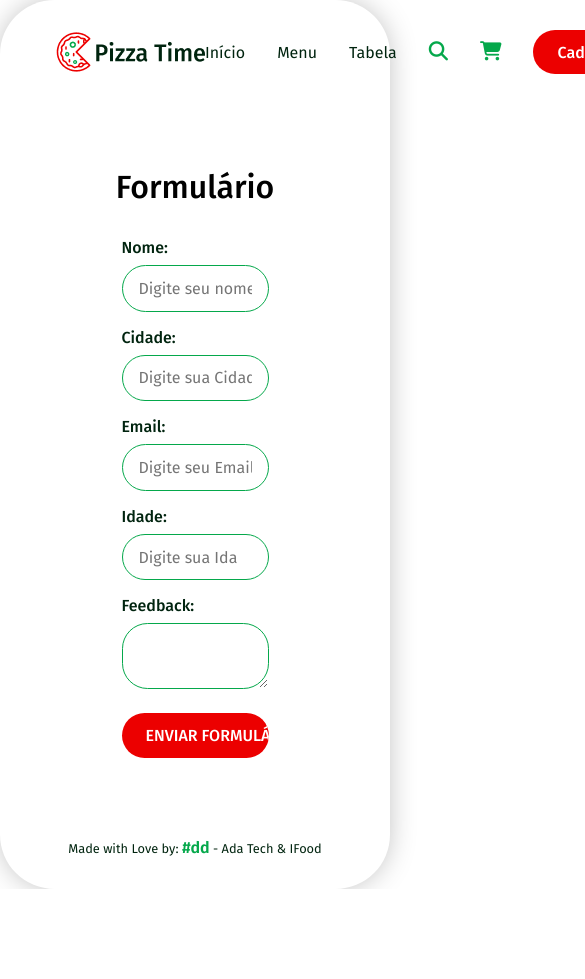
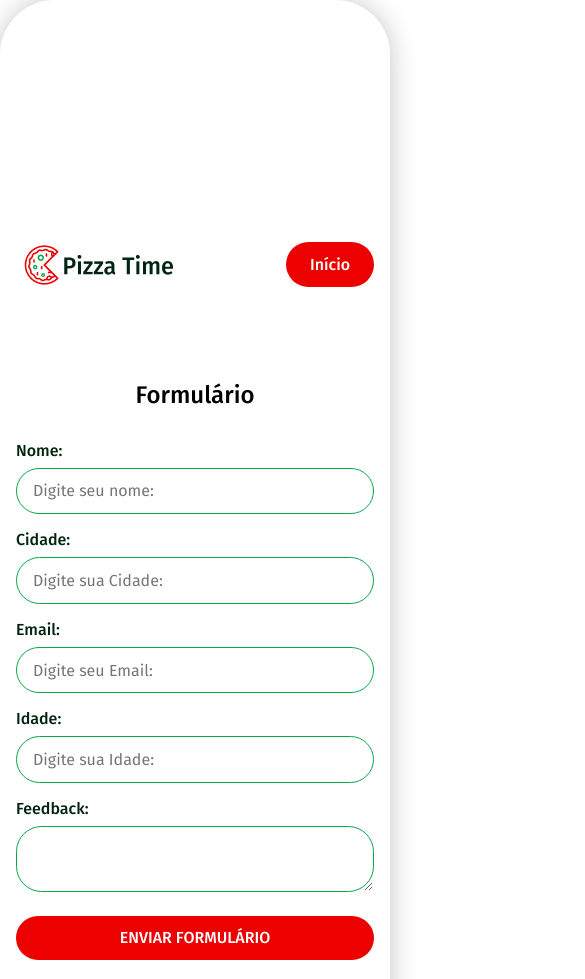
Before and after one commit to Eduangelini/ada-projeto1, a plain HTML site: page formulario.html in a window 390 px wide. Shown: the top 979 px of the page, 585 px wide, since content can reach past the window. Before the commit the page ends 889 px from the top, so only its background shows below. Drawn offline with Linux system fonts and the light colour scheme.

Commit message:
#5.1 - Adicionando responsividade

```diff
--- a/formulario.html
+++ b/formulario.html
@@ -35,15 +35,22 @@
 
   <!-- INICIO DO HEADER DO CARDAPIO -->
 
-  <header id="inicio">
-    <img src="./img/logo.png" alt="">
+  <header class="header__header" id="inicio">
+    <img src="./img/logo.png" alt="3/4 de uma pizza em vermelho com detalhes verde com o nome Pizza Time em preto">
     <nav>
-      <a href="./index.html">Início</a>
-      <a href="./index.html">Menu</a>
-      <a href="./index.html">Tabela</a>
+      <a class="nav__navigation" href="#inicio">Início</a>
+      <a class="nav__navigation" href="#menu">Menu</a>
+      <a class="nav__navigation" href="#tabela">Tabela</a>
       <i class="fa-solid fa-magnifying-glass"></i>
       <i class="fa-solid fa-cart-shopping"></i>
       <a href="./formulario.html" class="button">Cadastrar</a>
+    </nav>
+  </header>
+
+  <header class="header__resp" id="inicio">
+    <img src="./img/logo.png" alt="3/4 de uma pizza em vermelho com detalhes verde com o nome Pizza Time em preto">
+    <nav>
+      <a href="./index.html" class="button">Início</a>
     </nav>
   </header>
 
@@ -59,8 +66,7 @@
 
     <!-- INICIO DO FORMULÁRIO -->
 
-    <!-- <form method="post" action="https://652d071ef9afa8ef4b26a631.mockapi.io/posts" target="_blank"> -->
-    <form>
+    <form method="post" action="https://653c6075d5d6790f5ec7f08e.mockapi.io/ada-pizza" target="_blank">
 
       <label for="name">Nome:</label>
       <input type="text" id="name" name="name" required placeholder="Digite seu nome:">
--- a/style/formulario.css
+++ b/style/formulario.css
@@ -93,6 +93,10 @@ header {
   padding: 1.5rem 0;
 }
 
+.header__resp {
+  visibility: hidden;
+}
+
 nav {
   display: flex;
   align-items: center;
@@ -145,7 +149,7 @@ main {
 form {
   display: flex;
   flex-direction: column;
-  width: 50%;
+  width: 100%;
 }
 
 label {
@@ -190,3 +194,53 @@ footer {
 }
 
 /* FIM DA CONFIG DA FOOTER */
+
+/* INICIO DA RESPONSIVIDADE */
+
+@media (max-width: 768px) {
+
+  .header__header {
+    visibility: hidden;
+    flex-direction: column;
+  }
+
+  .header__resp {
+    visibility: visible;
+  }
+
+  hero {
+    flex-direction: column;
+    gap: 2rem;
+  }
+
+  body {
+    padding: 0 1rem;
+  }
+
+  h1 {
+    font-size: 2.5rem;
+  }
+
+  h2 {
+    font-size: 1.5rem;
+  }
+
+  h3 {
+    font-size: 1.2rem;
+  }
+
+  form {
+    width: 100%;
+  }
+
+  label {
+    text-align: left;
+  }
+
+  input,
+  textarea {
+    width: 100%;
+  }
+}
+
+/* FIM DA RESPONSIVIDADE */
--- a/style/style.css
+++ b/style/style.css
@@ -86,6 +86,10 @@ i {
 /* FINAL CONFIG GERAL */
 
 /* INICIO HEADER CONFIG */
+
+.header__resp {
+  visibility: hidden;
+}
 
 header {
   display: flex;
@@ -246,13 +250,15 @@ footer {
 
 @media (max-width: 768px) {
 
-  header {
+  /* NÃO CONSEGUI FAZER A RESPONSIVIDADE DO HEADER, CONSEGUI SOMENTE PENSAR SOMENTE NESSA SOLUÇAO */
+
+  .header__header {
+    visibility: hidden;
     flex-direction: column;
   }
 
-  nav {
-    visibility: hidden;
-    align-items: center;
+  .header__resp {
+    visibility: visible;
   }
 
   hero {
@@ -264,12 +270,8 @@ footer {
     order: 1;
   }
 
-  .nav__navigation {
-    visibility: hidden;
-  }
-
   body {
-    padding: 0 1rem;
+    padding: 0 0.5rem;
   }
 
   section {
```
Also changed, not shown: index.html (+10 -1 lines).
